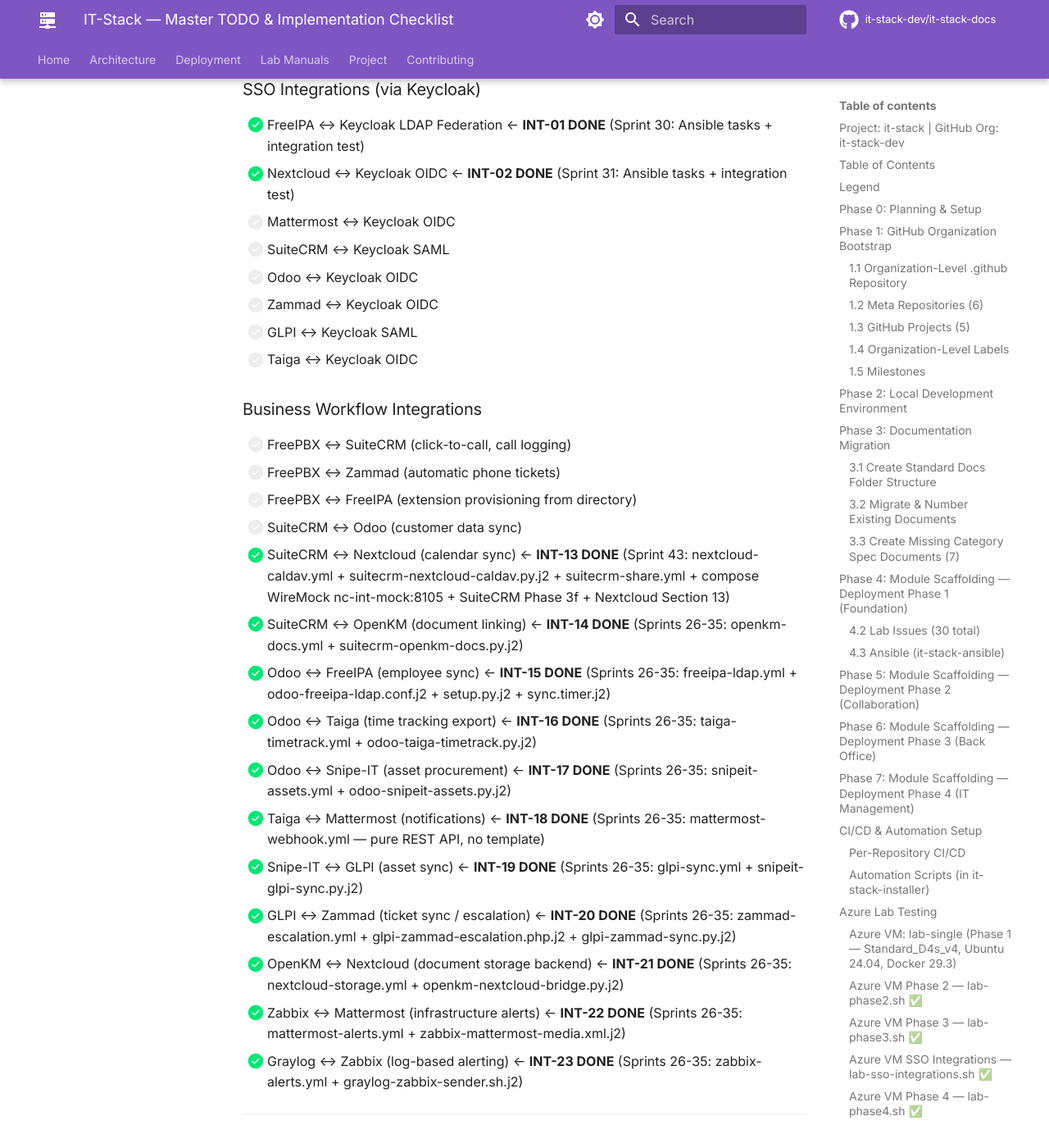
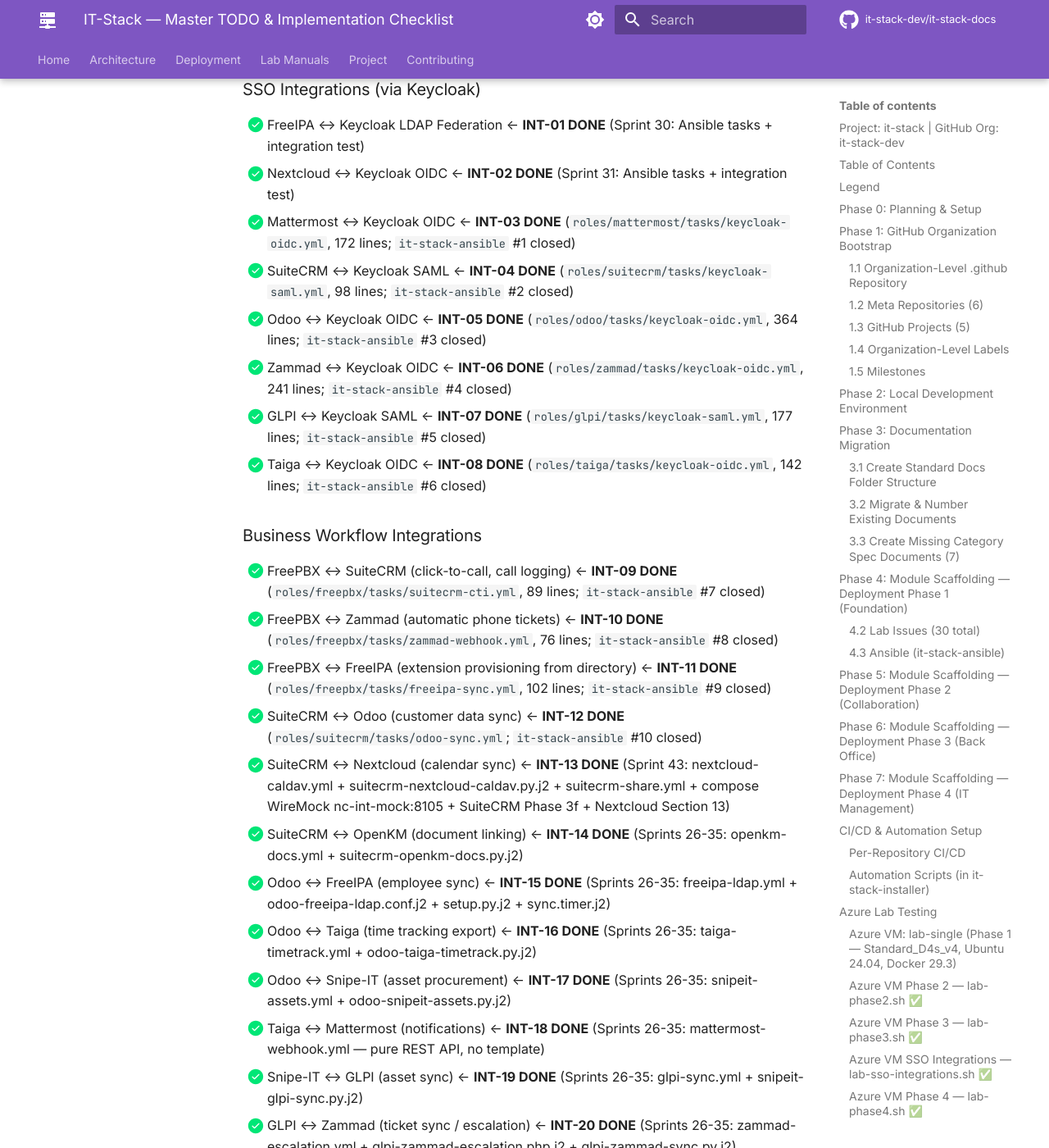
Before and after one commit to it-stack-dev/it-stack-docs, an MkDocs documentation site: the page built from docs/IT-STACK-TODO.md, in a window 1280 px wide and 1400 px high, scrolled down 17580 px. Shown: the whole window at 82% size. Built offline with MkDocs 1.6.1 and Material for MkDocs 9.7.7, drawn with Linux system fonts in a browser that asks for light colours; comment, search, counter and statistics services are not loaded; some of the changed text lies outside the part shown.

Commit message:
docs: mark all integration milestones complete (INT-03-23) — 11 it-stack-ansible issues closed, docs migration verified, v2.4

```diff
--- a/docs/IT-STACK-TODO.md
+++ b/docs/IT-STACK-TODO.md
@@ -1,7 +1,7 @@
 # IT-Stack — Master TODO & Implementation Checklist
 ## Project: `it-stack` | GitHub Org: `it-stack-dev`
 **Created:** February 27, 2026
-**Status:** Phases 0–7 Complete · ALL 120 Labs Scripted · Azure Testing: Phase 1 ✅ (18/18) · Phase 2 ✅ (20/20) · Phase 3 ✅ (20/20) · SSO Integrations ✅ (35/35) · Phase 4 ✅ (25/25) · Local Docker Test Runner: Phase 1 ✅
+**Status:** Phases 0–7 Complete · ALL 120 Labs Scripted · Azure Testing: Phase 1 ✅ (18/18) · Phase 2 ✅ (20/20) · Phase 3 ✅ (20/20) · SSO Integrations ✅ (35/35) · Phase 4 ✅ (25/25) · Ansible Integrations ✅ (INT-03–23) · Local Docker Test Runner: Phase 1 ✅
 
 > This is the living task list for implementing the IT-Stack project using the framework defined in `PROJECT-FRAMEWORK-TEMPLATE.md`.
 > Check items off as you complete them. Each section maps to a Phase or infrastructure domain.
@@ -458,18 +458,18 @@ Key fixes: Taiga direct HTTP poll (Django migrations 8–10 min), Graylog journa
 ### SSO Integrations (via Keycloak)
 - [x] FreeIPA ↔ Keycloak LDAP Federation  ← **INT-01 DONE** (Sprint 30: Ansible tasks + integration test)
 - [x] Nextcloud ↔ Keycloak OIDC  ← **INT-02 DONE** (Sprint 31: Ansible tasks + integration test)
-- [ ] Mattermost ↔ Keycloak OIDC
-- [ ] SuiteCRM ↔ Keycloak SAML
-- [ ] Odoo ↔ Keycloak OIDC
-- [ ] Zammad ↔ Keycloak OIDC
-- [ ] GLPI ↔ Keycloak SAML
-- [ ] Taiga ↔ Keycloak OIDC
+- [x] Mattermost ↔ Keycloak OIDC  ← **INT-03 DONE** (`roles/mattermost/tasks/keycloak-oidc.yml`, 172 lines; `it-stack-ansible` #1 closed)
+- [x] SuiteCRM ↔ Keycloak SAML  ← **INT-04 DONE** (`roles/suitecrm/tasks/keycloak-saml.yml`, 98 lines; `it-stack-ansible` #2 closed)
+- [x] Odoo ↔ Keycloak OIDC  ← **INT-05 DONE** (`roles/odoo/tasks/keycloak-oidc.yml`, 364 lines; `it-stack-ansible` #3 closed)
+- [x] Zammad ↔ Keycloak OIDC  ← **INT-06 DONE** (`roles/zammad/tasks/keycloak-oidc.yml`, 241 lines; `it-stack-ansible` #4 closed)
+- [x] GLPI ↔ Keycloak SAML  ← **INT-07 DONE** (`roles/glpi/tasks/keycloak-saml.yml`, 177 lines; `it-stack-ansible` #5 closed)
+- [x] Taiga ↔ Keycloak OIDC  ← **INT-08 DONE** (`roles/taiga/tasks/keycloak-oidc.yml`, 142 lines; `it-stack-ansible` #6 closed)
 
 ### Business Workflow Integrations
-- [ ] FreePBX ↔ SuiteCRM (click-to-call, call logging)
-- [ ] FreePBX ↔ Zammad (automatic phone tickets)
-- [ ] FreePBX ↔ FreeIPA (extension provisioning from directory)
-- [ ] SuiteCRM ↔ Odoo (customer data sync)
+- [x] FreePBX ↔ SuiteCRM (click-to-call, call logging)  ← **INT-09 DONE** (`roles/freepbx/tasks/suitecrm-cti.yml`, 89 lines; `it-stack-ansible` #7 closed)
+- [x] FreePBX ↔ Zammad (automatic phone tickets)  ← **INT-10 DONE** (`roles/freepbx/tasks/zammad-webhook.yml`, 76 lines; `it-stack-ansible` #8 closed)
+- [x] FreePBX ↔ FreeIPA (extension provisioning from directory)  ← **INT-11 DONE** (`roles/freepbx/tasks/freeipa-sync.yml`, 102 lines; `it-stack-ansible` #9 closed)
+- [x] SuiteCRM ↔ Odoo (customer data sync)  ← **INT-12 DONE** (`roles/suitecrm/tasks/odoo-sync.yml`; `it-stack-ansible` #10 closed)
 - [x] SuiteCRM ↔ Nextcloud (calendar sync)  ← **INT-13 DONE** (Sprint 43: nextcloud-caldav.yml + suitecrm-nextcloud-caldav.py.j2 + suitecrm-share.yml + compose WireMock nc-int-mock:8105 + SuiteCRM Phase 3f + Nextcloud Section 13)
 - [x] SuiteCRM ↔ OpenKM (document linking)  ← **INT-14 DONE** (Sprints 26-35: openkm-docs.yml + suitecrm-openkm-docs.py.j2)
 - [x] Odoo ↔ FreeIPA (employee sync)  ← **INT-15 DONE** (Sprints 26-35: freeipa-ldap.yml + odoo-freeipa-ldap.conf.j2 + setup.py.j2 + sync.timer.j2)
@@ -498,7 +498,7 @@ Key fixes: Taiga direct HTTP poll (Django migrations 8–10 min), Graylog journa
 - [ ] Zabbix monitoring all 8-9 servers (CPU, RAM, disk, network)
 - [ ] Zabbix service checks for all 20 services
 - [ ] Graylog collecting logs from all services (Syslog / Filebeat)
-- [ ] Alerting to Mattermost channel `#ops-alerts`
+- [x] Alerting to Mattermost channel `#ops-alerts`  ← **INT-22/23 DONE** (`roles/zabbix/tasks/mattermost-alerts.yml` 135 lines + `roles/graylog/tasks/zabbix-alerts.yml` 126 lines; `it-stack-ansible` #13 closed)
 - [ ] On-call escalation policy documented
 
 ### Backup & Recovery
@@ -515,7 +515,7 @@ Key fixes: Taiga direct HTTP poll (Django migrations 8–10 min), Graylog journa
 - [x] Scale-out plan per service documented  ← scale-out plan table in capacity-planning.md
 
 ### Documentation & Handover
-- [ ] All `docs/` content pushed to `it-stack-docs` repo
+- [x] All `docs/` content pushed to `it-stack-docs` repo  ← **DONE** (55/55 docs files verified tracked in git, confirmed 2026-03-10)
 - [x] Runbooks for each service written or linked  ← `docs/05-guides/17-admin-runbook.md`
 - [x] Network diagram (with IP addresses) in `docs/07-architecture/`
 - [x] User onboarding guide (how to get SSO account, access each service)  ← `docs/05-guides/16-user-onboarding.md`
@@ -592,6 +592,6 @@ Key fixes: Taiga direct HTTP poll (Django migrations 8–10 min), Graylog journa
 
 ---
 
-**Document Version:** 2.3
+**Document Version:** 2.4
 **Project:** IT-Stack | **Org:** it-stack-dev
-**Last Updated:** 2026-03-10 — Phase 4 Azure testing complete (25/25 PASS, commit `22fac0f`) · All 4 lab test scripts committed (lab-phase1–4, lab-sso-integrations) · ALL Azure lab testing COMPLETE ✅ · Key Phase 4 fixes: Taiga direct HTTP poll, Graylog journal size cap, correct SHA256 hash
+**Last Updated:** 2026-03-10 — Ansible integration milestones confirmed complete: all 6 SSO (INT-03–08) + 3 FreePBX (INT-09–11) + SuiteCRM↔Odoo (INT-12) + alerting pipeline (INT-22/23); 11 `it-stack-ansible` GitHub issues closed (#1–10, #13); docs migration verified (55/55 files tracked)
```
